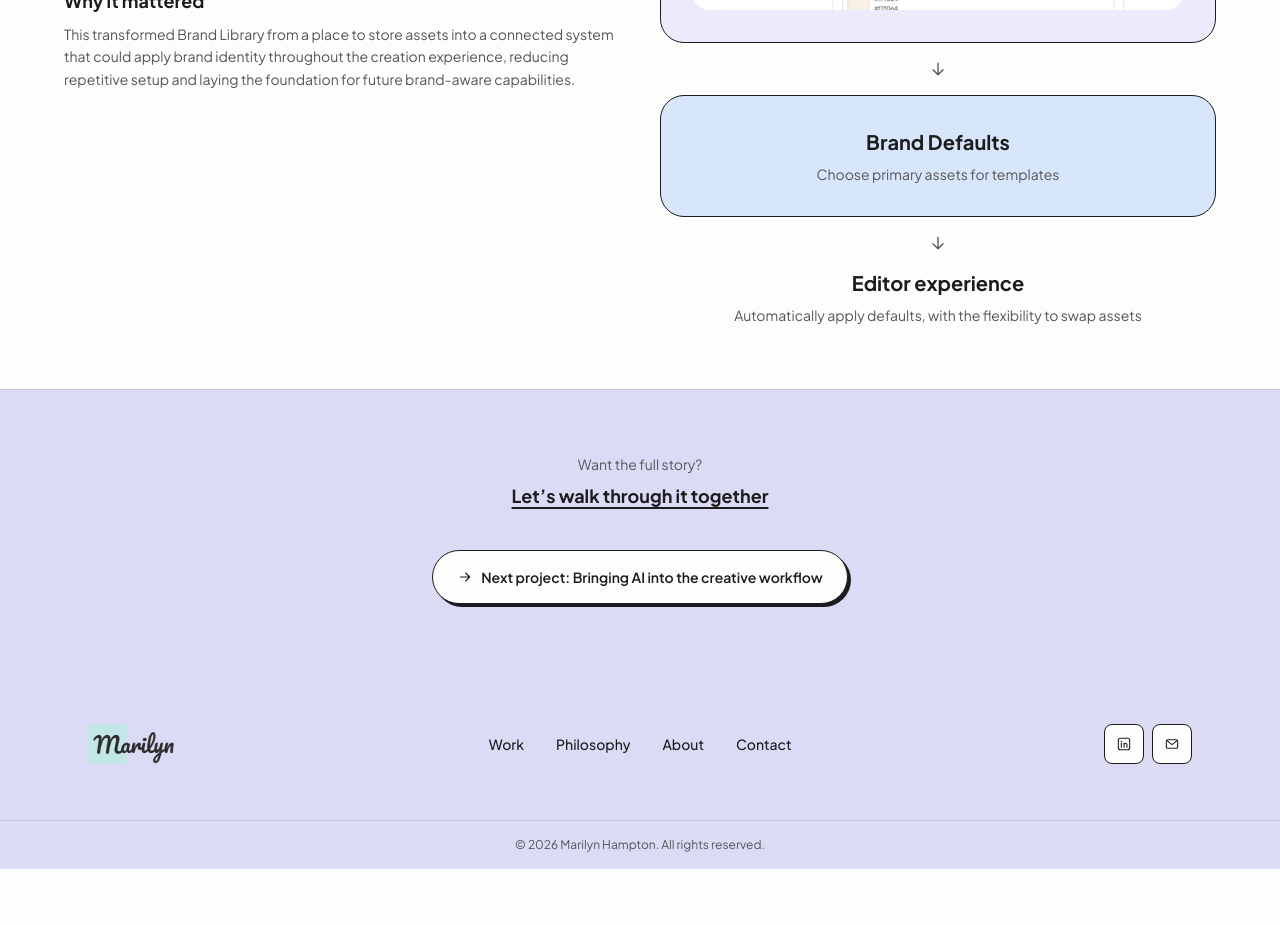
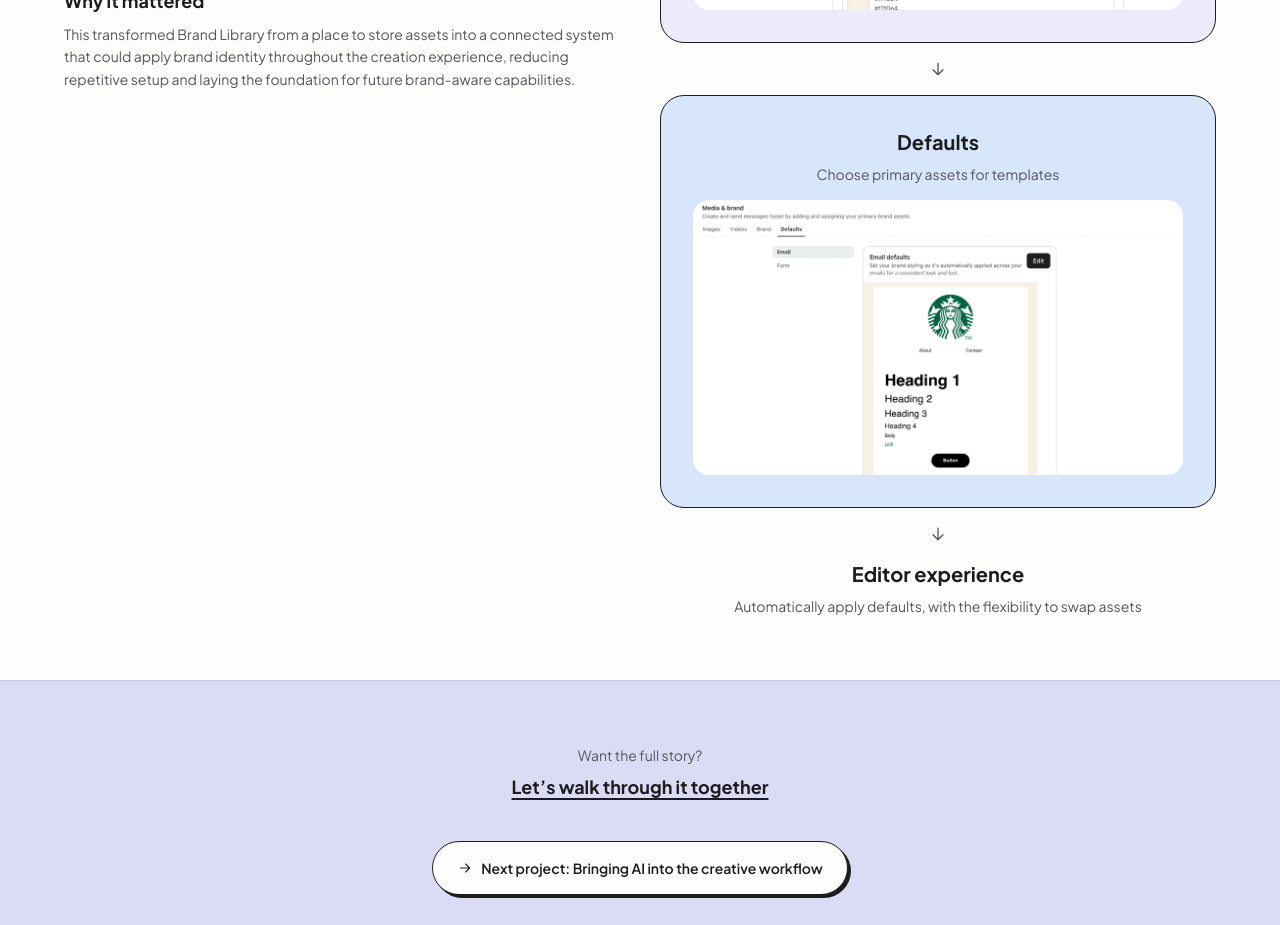
Before and after one commit to marilyncoravit/home, a React (Vite) app: page /work/brand-library in a window 1280 px wide. Shown: the part 1980-2905 px from the top of the page. Before the commit the page ends 2849 px from the top, so only its background shows below. Built offline with nearby package versions, Linux system fonts and the light colour scheme.

Commit message:
Add Email defaults screenshot to the Defaults card
Same treatment as the Brand card: rename "Brand Defaults" to
"Defaults" and add the email defaults screenshot below the
description, cropped to a 16:9 ratio (object-top) so it stays
contained within the card.

```diff
--- a/src/components/case-study/BrandLibraryDiagram.jsx
+++ b/src/components/case-study/BrandLibraryDiagram.jsx
@@ -1,4 +1,5 @@
 import blColors from '../../assets/BLColors.webp'
+import blDefaults from '../../assets/BLDefaults.webp'
 import Icon from '../ui/Icon'
 
 const chips = ['Logos', 'Colors', 'Fonts', 'Buttons', 'Social links']
@@ -29,8 +30,13 @@ export default function BrandLibraryDiagram() {
       <Icon name="arrowRight" className="h-5 w-5 rotate-90 text-muted" />
 
       <div className="w-full rounded-3xl hand-border bg-sky p-8 text-center">
-        <p className="text-xl font-bold">Brand Defaults</p>
+        <p className="text-xl font-bold">Defaults</p>
         <p className="mt-2 text-sm text-muted">Choose primary assets for templates</p>
+        <img
+          src={blDefaults}
+          alt="Brand email defaults screenshot"
+          className="mt-4 aspect-[16/9] w-full rounded-2xl object-cover object-top"
+        />
       </div>
 
       <Icon name="arrowRight" className="h-5 w-5 rotate-90 text-muted" />
```
Also changed, not shown: src/assets/BLDefaults.webp (added).
